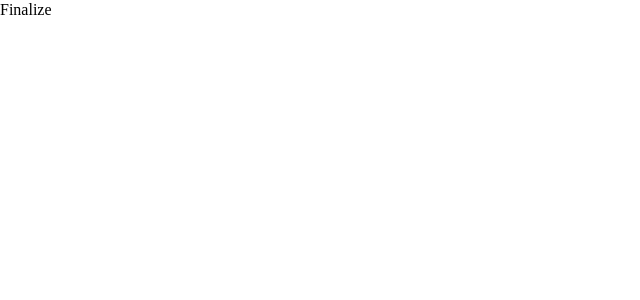
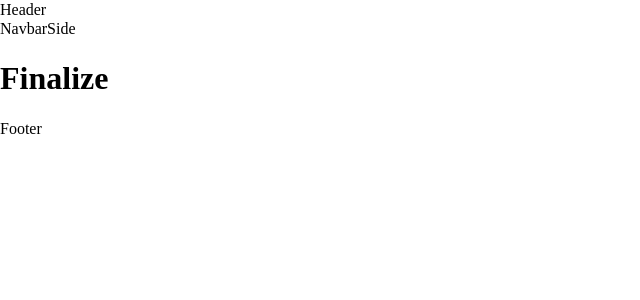
Before and after one commit to aynazheydariafshar/ecommerce-pet-shop, a React (Create React App) app in the folder ecommerce/: page /Finalize in a window 1280 px wide. Shown: the top 300 px of the page, without its empty margins (0-640 px from the left). Built offline with nearby package versions, Linux system fonts and the light colour scheme.

Commit message:
add layout on customer pages

```diff
--- a/ecommerce/src/Pages/Customer/Card.js
+++ b/ecommerce/src/Pages/Customer/Card.js
@@ -1,7 +1,12 @@
+import CustomerLayout from 'Layout/CustomerLayout';
 import React from 'react';
 
 const Card = () => {
-    return <div>Card</div>;
+    return <>
+        <CustomerLayout>
+            <h1>Card</h1>
+        </CustomerLayout>
+    </>;
 }
 
 
--- a/ecommerce/src/Pages/Customer/Finalize .js
+++ b/ecommerce/src/Pages/Customer/Finalize .js
@@ -1,7 +1,12 @@
+import CustomerLayout from 'Layout/CustomerLayout';
 import React from 'react';
 
 const Finalize  = () => {
-    return <div>Finalize</div>;
+    return <>
+    <CustomerLayout>
+        <h1>Finalize</h1>
+    </CustomerLayout>
+    </>;
 }
 
 
--- a/ecommerce/src/Pages/Customer/Home.js
+++ b/ecommerce/src/Pages/Customer/Home.js
@@ -1,7 +1,12 @@
+import CustomerLayout from 'Layout/CustomerLayout';
 import React from 'react';
 
 const Home = () => {
-    return <div>Home</div>;
+    return <>
+        <CustomerLayout>
+            <h1>Home</h1>
+        </CustomerLayout>
+    </>;
 }
 
 
--- a/ecommerce/src/Pages/Customer/Product.js
+++ b/ecommerce/src/Pages/Customer/Product.js
@@ -1,7 +1,12 @@
+import CustomerLayout from 'Layout/CustomerLayout';
 import React from 'react';
 
 const Product = () => {
-    return <div>Product</div>;
+    return <>
+        <CustomerLayout>
+            <h1>Product</h1>
+        </CustomerLayout>
+    </>;
 }
 
 export default Product;
```
